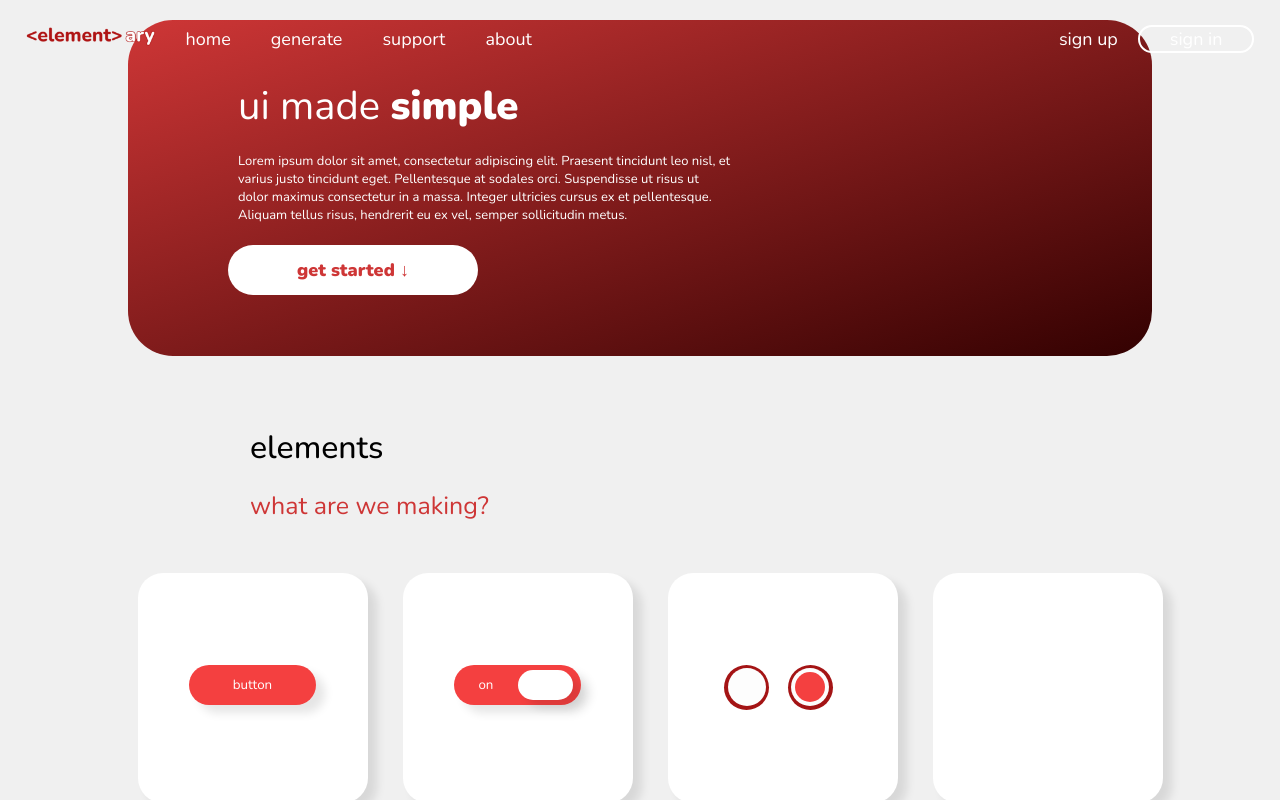
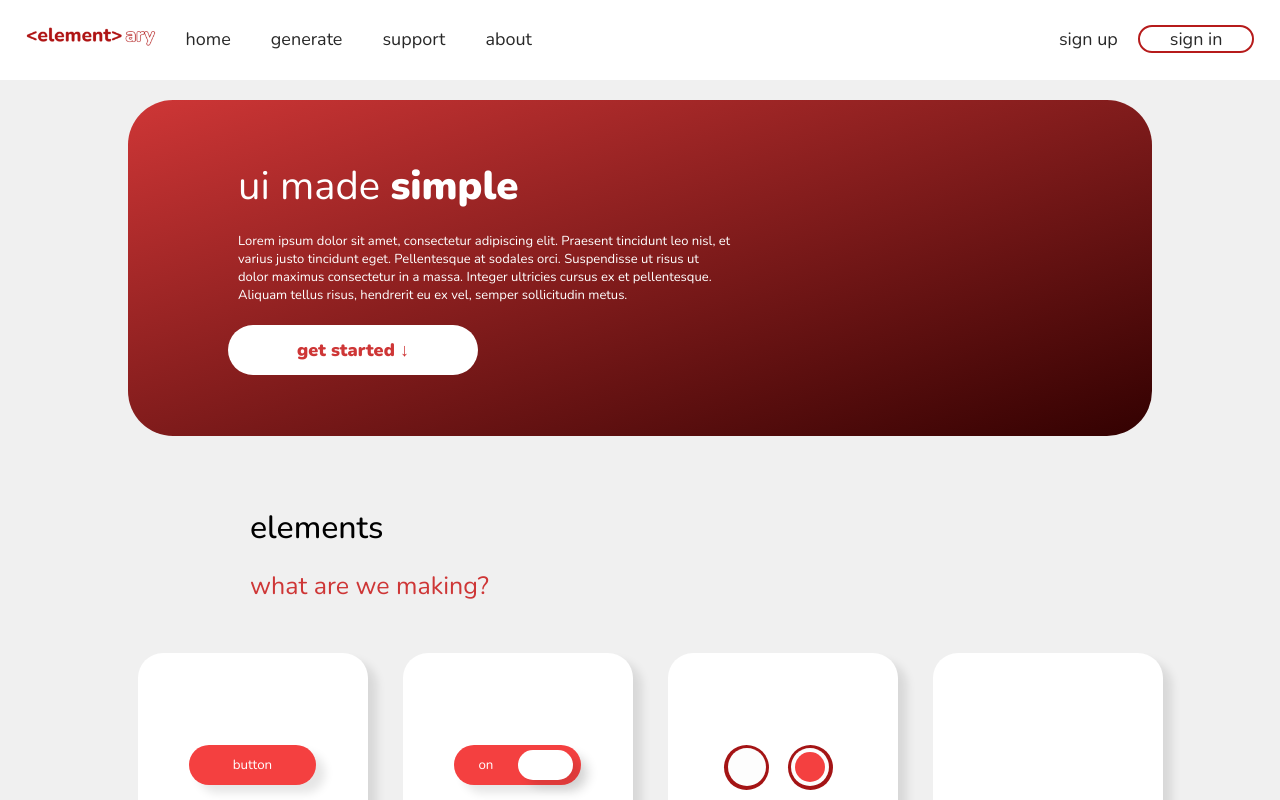
Before and after one commit to Team-RuBees/elementary, a React (Create React App) app in the folder elementary-app/: page / in a window 1280 px wide. Shown: the top 800 px of the page. Built offline with nearby package versions, Linux system fonts and the light colour scheme.

Commit message:
temporarily replaced the navbar for support page

```diff
--- a/elementary-app/src/assets/css/helpPage.css
+++ b/elementary-app/src/assets/css/helpPage.css
@@ -14,14 +14,13 @@ body {
 }
 
 .ContactUs_background {
-    position: absolute;
-    top: 0;
+    position: relative;
+    top: -80px;
     left: 0;
     width: 100%;
     height: 350px;
     background: linear-gradient(99deg, rgba(206, 54, 54, 0.99) 16.25%, rgba(162, 31, 31, 0.99) 46.11%, #720505 71.98%);
     box-shadow: 18px 21px 40px 10px rgba(0, 0, 0, 0.10);
-    z-index: 0;
 }
 
 .introtexts {
@@ -56,7 +55,7 @@ line-height: normal;
     width: 43%;
     left: 50%;
     transform: translateX(-50%);
-    top: 290px;
+    top: 350px;
 }
 
 .salesbox,
@@ -116,7 +115,7 @@ line-height: normal;
 
 .endingTexts {
     text-align: center;
-    margin-top: 32%;
+    margin-top: 15%;
 }
 
 .end1, .end2{
--- a/elementary-app/src/components/WhiteNavBar.css
+++ b/elementary-app/src/components/WhiteNavBar.css
@@ -1,32 +1,41 @@
-#logo {
-    width: 50px;
-    height: 50px;
+/* navbar styles.css */
+* {
+  margin: 0;
+  padding: 0;
+  padding-left: 0;
+  margin-right: 0;
+  box-sizing: border-box;
+
+}
+.Logo {
+  max-width: 140px; /* Adjust the width as needed */
+  height: auto; /* Maintain aspect ratio */
 }
 
+
 body {
-    margin: 0;
-    padding: 0;
-    display: flex;
-    flex-direction: column;
-    min-height: 100vh; /* Changed height to min-height */
-    background-color: #f0f0f0;
-    justify-content: center;
+  align-self: center;
+  min-height: 100vh;
+  background-size: cover;
+  background-repeat: no-repeat;
+  background-position: center;
+  font-family: 'Nunito', sans-serif;
+  margin: 0; /* Reset default margin */
+  padding: 0; /* Reset default padding */
+  overflow: auto;
 }
 
 nav {
   width: fit-content;
-    background-color: transparent;
+  background-color: white;
   width: 100%;
-    box-shadow: none;
+  box-shadow: 3px 3px 5px rgba(0, 0, 0, 0.1);
   height: 80px;
   align-items: center;
   justify-content: space-between;
   margin: 0;
   padding-left: 2%;
   padding-right: 2%;
-    position: fixed;
-    top: 0;
-    z-index: 1000;
 }
 
 
@@ -57,7 +66,7 @@ nav {
   text-decoration: none;
   display: flex;
   align-items: center;
-    color: #ffffff;
+  color: #282828;
   font-size: 18px;
   transition: font-size 0.2s, color 0.2s;
   position: relative;
@@ -65,12 +74,12 @@ nav {
 
 nav a:hover {
   font-size: 22px;
-    color: #ffffff;
+  color: #B61B1B;
 }
 
 nav a:active,
 nav a.active {
-    color: #ffffff;
+  color: #B61B1B;
 }
 
 .logo {
@@ -95,7 +104,7 @@ nav {
 }
 
 nav .right-links a:hover {
-    color: #ffffff;
+  color: #B61B1B;
   font-size: 22px;
 }
 
@@ -103,7 +112,7 @@ nav {
   content: '';
   display: block;
   height: 2px;
-    background-color: #ffffff;
+  background-color: #B61B1B;
   position: absolute;
   bottom: 0;
   left: 50%;
@@ -124,7 +133,7 @@ nav {
   padding: 0 20px;
   text-decoration: none;
   font-family: 'Nunito', sans-serif;
-    color: #ffffff;
+  color: #282828;
   font-size: 18px;
   align-items: center; /* Add this line */
   white-space: nowrap;
@@ -137,19 +146,19 @@ nav {
 }
 
 nav .right-links .signin-button {
-    border: 2px solid #ffffff;
+  border: 2px solid #B61B1B;
   border-radius: 20px;
   padding-left: 30px;
   padding-right: 30px;
 }
 
 nav .right-links a.sign-in:hover {
-    color: #ffffff;
+  color: #B61B1B;
   font-size: 20px;
 }
 
 nav .right-links a:hover {
-    color: #ffffff;
+  color: #B61B1B;
   font-size: 22px;
 }
 
@@ -197,7 +206,7 @@ nav {
 nav .right-links .sign-up.active:after {
   width: 70%;
   transform: translateX(-50%) scaleX(1);
-    background-color: #ffffff; /* Set the underline color */
+  background-color: #B61B1B; /* Set the underline color */
 }
 
 /* Responsive styles using media queries */
--- a/elementary-app/src/pages/HelpPage.js
+++ b/elementary-app/src/pages/HelpPage.js
@@ -1,13 +1,13 @@
 import React from 'react';
 import '../assets/css/helpPage.css';
 import Footer from '../components/Footer';
-import WhiteNavBar from '../components/WhiteNavBar';
+import NavBar from '../components/NavBar';
 
 const HelpPage = () => {
   return (
 
     <div>
-    <WhiteNavBar/>
+    <NavBar/>
       {<body>
 
     <div className="upperarea">
@@ -40,9 +40,6 @@ const HelpPage = () => {
         <div className="endingTexts">
             <div className="end1">For any concerns please reach us at </div>
             <div className='end2'>rubees-dev@gmail.com</div>
-
-
-
         </div>
 
 
```
Lines whose indentation alone changed are shown as unchanged.
